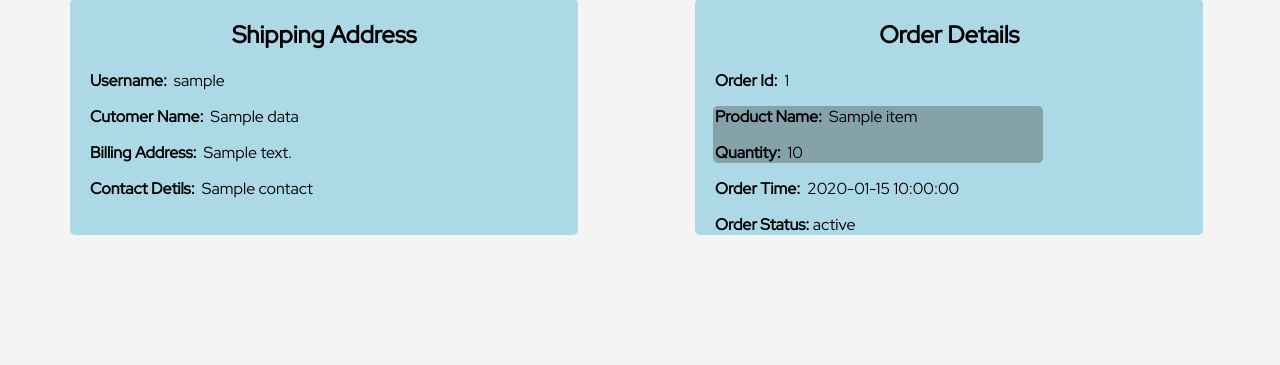
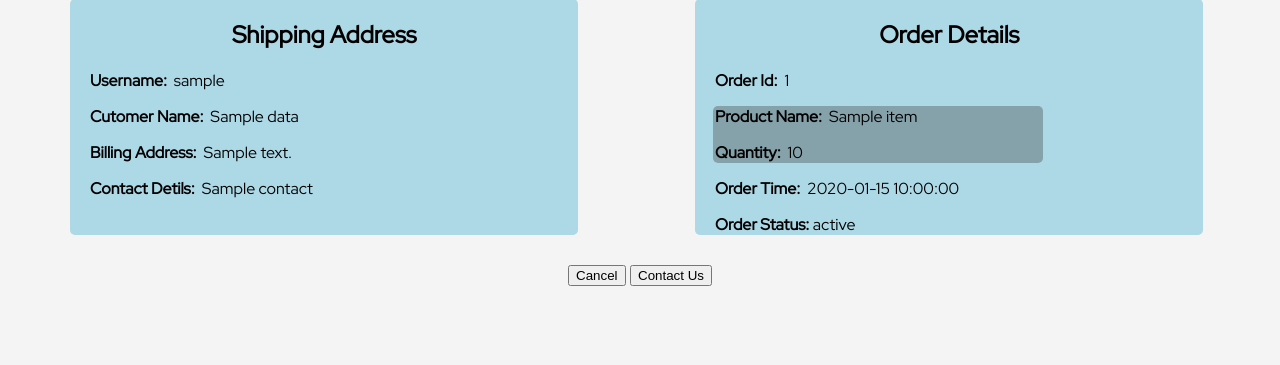
Before and after one commit to Apex-ace/MediEase, a Flask app: page /myorder/1/1 in a window 1280 px wide. Shown: the part 234-599 px from the top of the page. Run offline with Flask 3, Linux system fonts and the light colour scheme; a database or web service that is not in the repository returns one stand-in record (values such as "Sample title"); data that the repository does not hold is empty; parts of the project's set-up code (start-up, migrations or seed data) failed here and were passed over.

Commit message:
added cancel and contact us button

```diff
--- a/templates/customer/orderpage.html
+++ b/templates/customer/orderpage.html
@@ -65,6 +65,7 @@
   <header>
     <h1>Order Details</h1>
   </header>
+
   <div id="vertical_divide" style="justify-content: center;">
     <div id="medicines" style="font-family: 'Red Hat Display', sans-serif; margin-left: 50px;">
       <dl style="text-align: center;">
@@ -109,6 +110,11 @@
       </dl>
     </div>
   </div>
+
+  <div style="text-align: center; margin-top: 20px;">
+    <button class="cancel-button">Cancel</button>
+    <button class="contact-button">Contact Us</button>
+  </div>
 </body>
 
 </html>
```
